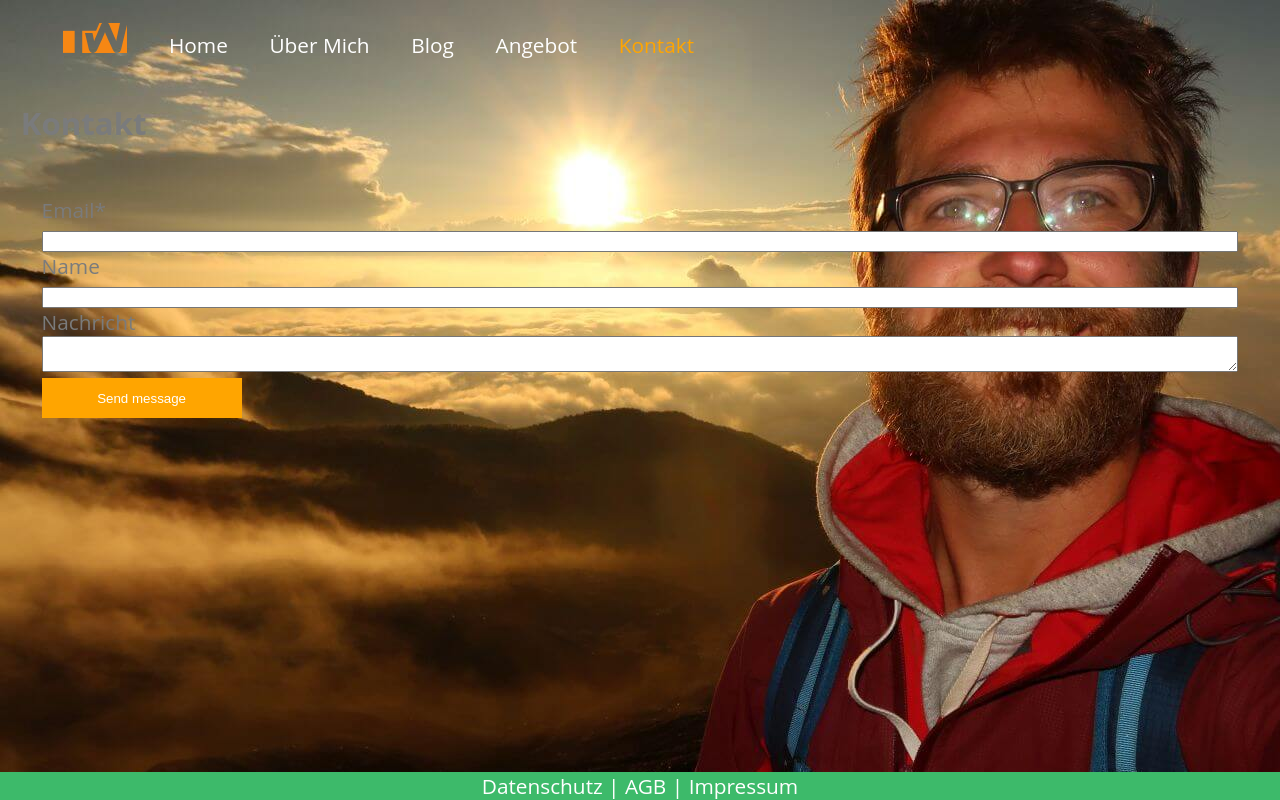
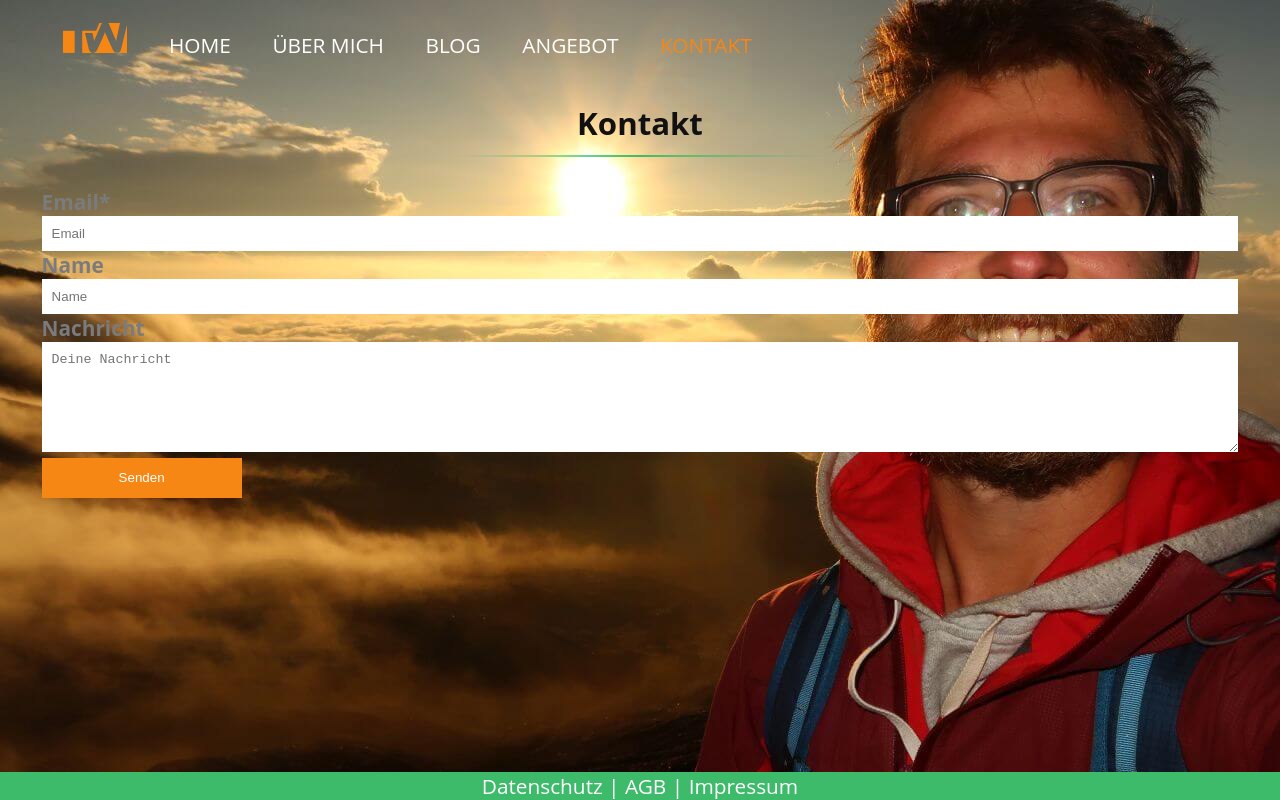
Before and after one commit to TobiasWust/tobiaswustde, a Nuxt app: page /contact in a window 1280 px wide. Built offline with nearby package versions, Linux system fonts and the light colour scheme.

Commit message:
hr tags under h1s

```diff
--- a/components/navigation.vue
+++ b/components/navigation.vue
@@ -3,11 +3,11 @@
 
     <ul>
       <li><img src="~/assets/img/monogram.svg"></li>
-      <li><nuxt-link exact to="/">Home</nuxt-link></li>
-      <li><nuxt-link to="/about/">Über Mich</nuxt-link></li>
-      <li><nuxt-link to="/blog/">Blog</nuxt-link></li>
-      <li><nuxt-link to="/offer/">Angebot</nuxt-link></li>
-      <li><nuxt-link to="/contact/">Kontakt</nuxt-link></li>
+      <li><nuxt-link exact to="/">HOME</nuxt-link></li>
+      <li><nuxt-link to="/about/">ÜBER MICH</nuxt-link></li>
+      <li><nuxt-link to="/blog/">BLOG</nuxt-link></li>
+      <li><nuxt-link to="/offer/">ANGEBOT</nuxt-link></li>
+      <li><nuxt-link to="/contact/">KONTAKT</nuxt-link></li>
     </ul>
   </nav>
 </template>
@@ -38,7 +38,7 @@ nav {
 }
 
 .nuxt-link-active {
-  color: orange;
+  color: #f68714;
 }
 
 a {
--- a/layouts/default.vue
+++ b/layouts/default.vue
@@ -63,15 +63,30 @@ body {
   color: #7a7b7c;
   font-size: 130%;
 }
-
+h1 {
+  color: #111;
+  text-align: center;
+}
 h1,
 p {
-  margin: 0 0 1em 0;
+  margin: 0 0 0 0;
+}
+
+hr {
+  border: 0;
+  height: 2px;
+  background-image: linear-gradient(
+    to right,
+    rgba(0, 0, 0, 0),
+    #3dba6a,
+    rgba(0, 0, 0, 0)
+  );
+  width: 30%;
 }
 
 .contentbg {
   transition: all 1s ease;
-  background-color: #eee;
+  background-color: #ddd;
 }
 
 .wrapper {
--- a/pages/about.vue
+++ b/pages/about.vue
@@ -1,6 +1,7 @@
 <template>
   <div>
     <h1>Über Mich</h1>
+    <hr>
     hallo
     hm
   </div>
--- a/pages/blog.vue
+++ b/pages/blog.vue
@@ -1,6 +1,7 @@
 <template>
   <div>
     <h1>Blog</h1>
+    <hr>
     <p>Hier gibt es bald einen coolen Blog</p>
   </div>
 </template>
--- a/pages/contact.vue
+++ b/pages/contact.vue
@@ -3,13 +3,14 @@
     <h1 class="title">
       Kontakt
     </h1>
+    <hr>
     <div class="content">
       <form name="contact" action="/success/" method="POST" netlify>
         <input type="hidden" name="form-name" value="contact" />
-        <label>Email*<input name="email" id="email" required /></label>
-        <label>Name<input name="name" id="name" /></label>
-        <label>Nachricht<textarea class="form-field" name="message" id="message"></textarea></label>
-        <input class="form-button" type="submit" value="Send message" />
+        <label>Email*<input name="email" id="email" placeholder="Email" required /></label>
+        <label>Name<input name="name" id="name" placeholder="Name" /></label>
+        <label>Nachricht<textarea class="form-field" name="message" id="message" rows="6" placeholder="Deine Nachricht"></textarea></label>
+        <input class="form-button" type="submit" value="Senden" />
       </form>
     </div>
   </div>
@@ -20,16 +21,26 @@ export default {};
 </script>
 
 <style scoped>
+.container {
+  font-weight: bold;
+}
 input,
 textarea {
   width: 100%;
+  border: none;
+  padding: 10px;
 }
 
 .form-button {
   color: white;
-  background-color: orange;
+  background-color: #f68714;
   border: none;
   width: 200px;
   height: 40px;
+  transition: all 0.3s ease;
+}
+
+.form-button:hover {
+  background-color: #3dba6a;
 }
 </style>
--- a/pages/index.vue
+++ b/pages/index.vue
@@ -1,6 +1,6 @@
 <template>
 <div>
-  <h1>Hi, ich bin Tobias Wust</h1>
+  <h1>Hi, ich bin<br>Tobias Wust</h1>
   <p>Ich mache</p>
     <ul>
       <li>Websites</li>
@@ -16,11 +16,14 @@ export default {};
 </script>
 
 <style scoped>
+div {
+  color: white;
+  font-size: 150%;
+}
+
 h1 {
   color: white;
-}
-p {
-  color: white;
+  text-align: left;
 }
 ul {
   display: inline-block;
--- a/pages/offer.vue
+++ b/pages/offer.vue
@@ -1,6 +1,7 @@
 <template>
   <div>
     <h1>Angebot</h1>
+    <hr>
     <h2>Internetseiten</h2>
     <p>Ich erstelle für dich eine Internetseite. Dabei wähle ich anhand deiner Anforderungen die für dich beste Technologie aus. Du musst selbst davon keine Ahnung haben aber ich arbeite mit:</p>
     <ul>
```
